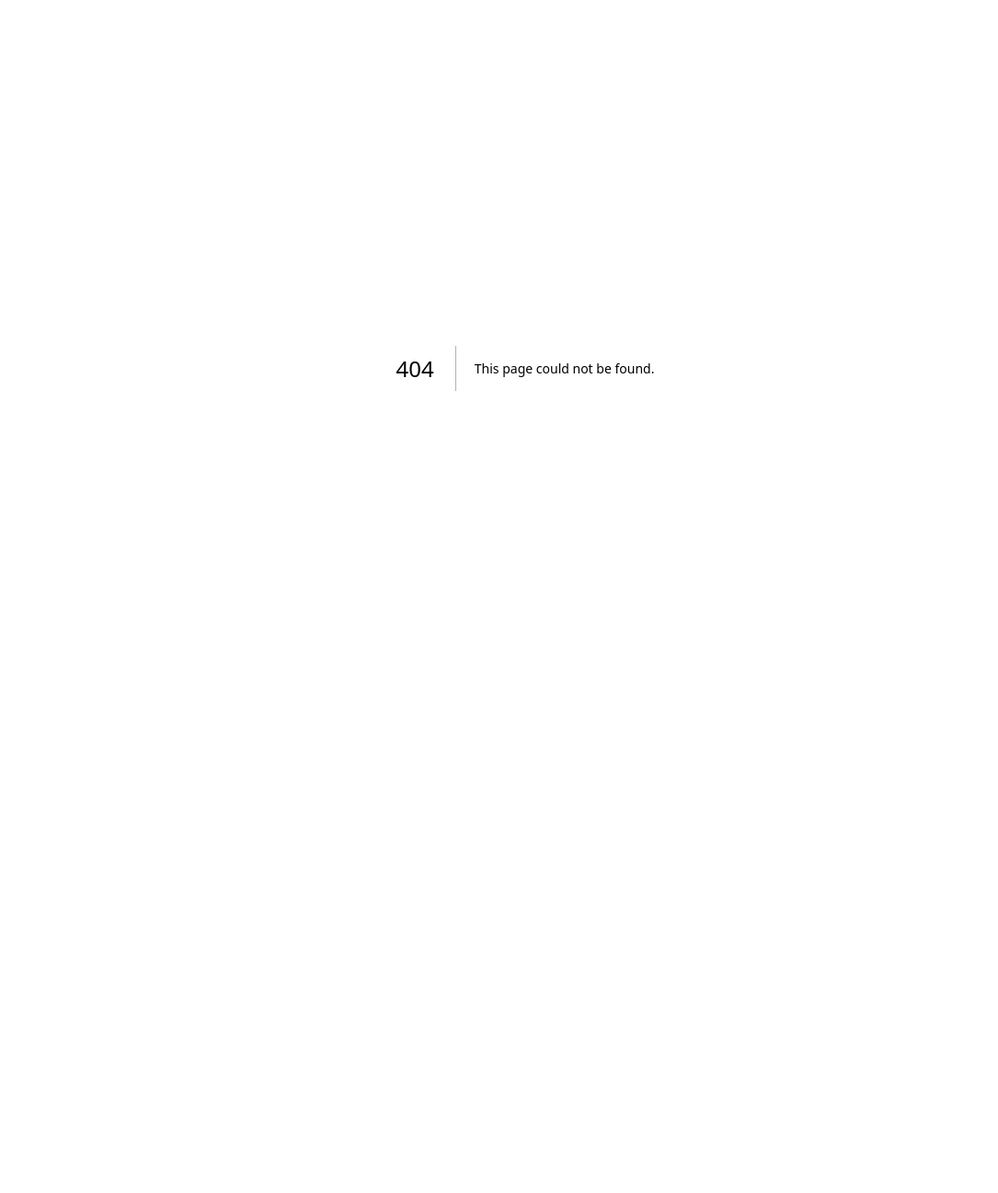
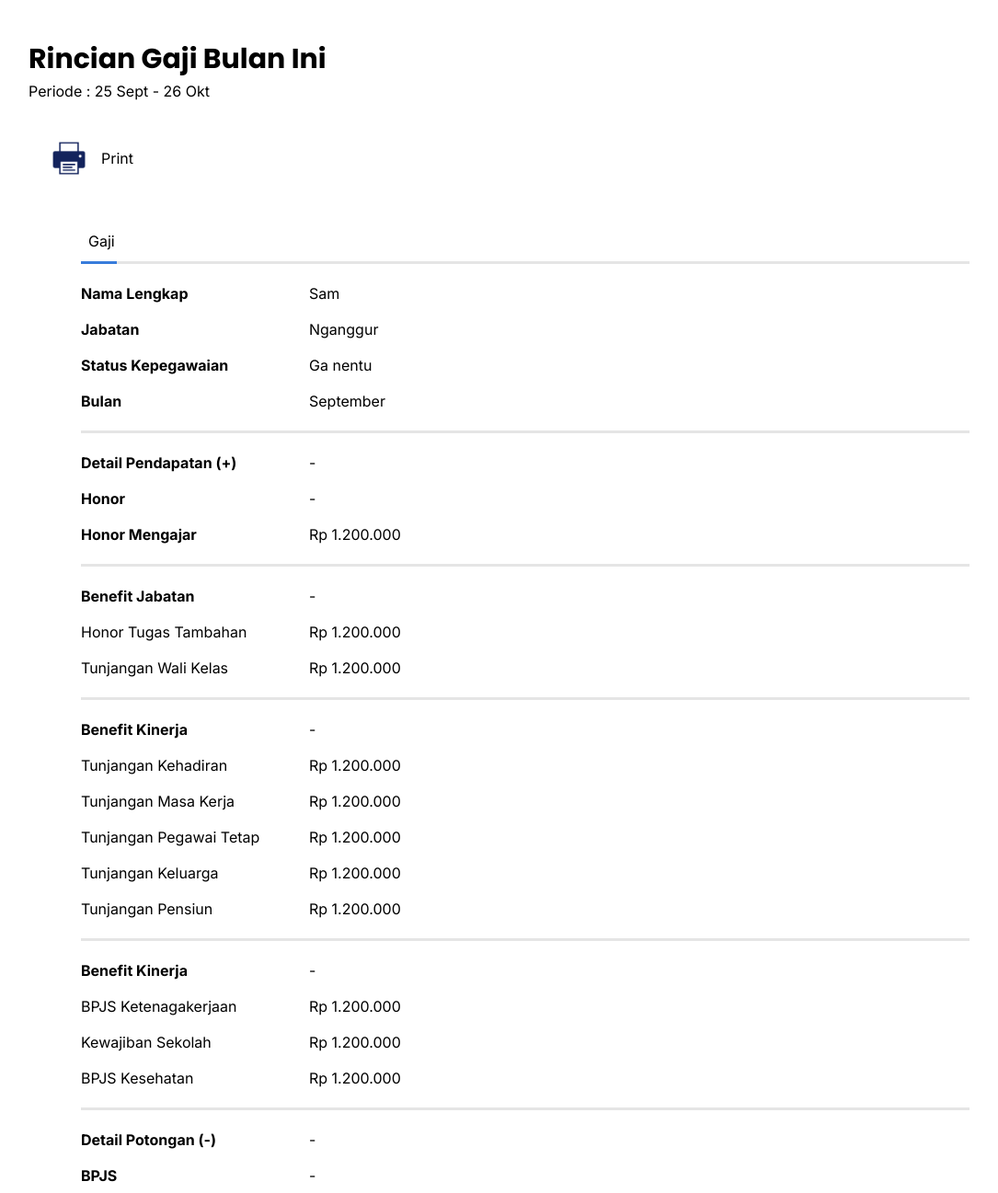
Before and after one commit to mulkihafizh/yayasan-prawitama-fe, a Next.js app: page /components/Keuangan/DetailGaji in a window 1280 px wide. Before the commit this address had no page. Shown: the top 1297 px of the page at 92% size, without its empty margins (69-1154 px from the left). Before the commit the page ends 800 px from the top, so only its background shows below. Built offline with nearby package versions, Linux system fonts and the light colour scheme.

Commit message:
detail gaji

```diff
--- /dev/null
+++ b/app/Detail-Gaji/page.tsx
@@ -0,0 +1,10 @@
+import React from "react";
+import DetailGaji from "../components/Keuangan/DetailGaji/page";
+
+export default function page() {
+  return (
+    <div className="DK">
+      <DetailGaji />
+    </div>
+  );
+}
--- /dev/null
+++ b/app/components/Keuangan/DetailGaji/detailgaji.module.css
@@ -0,0 +1,100 @@
+@import url("https://fonts.googleapis.com/css2?family=Inter:wght@300;400;500;600;700;800&family=Montserrat:wght@300;400;500;600;700;800&family=Poppins:wght@200;300;400;500;600;700;800&display=swap");
+
+.Parent {
+  display: flex;
+  flex-direction: column;
+  justify-content: flex-start;
+  align-items: flex-start;
+  width: 100%;
+  height: 100%;
+
+  .title {
+    display: flex;
+    flex-direction: column;
+    justify-content: flex-start;
+    align-items: flex-start;
+    width: 100%;
+    padding: 42px 100px;
+  }
+
+  .title h1 {
+    color: #000;
+    font-family: "Poppins", sans-serif;
+    font-size: 30px;
+    font-style: normal;
+    font-weight: 700;
+    line-height: normal;
+  }
+
+  .detail {
+    display: flex;
+    flex-direction: column;
+    justify-content: flex-start;
+    align-items: flex-start;
+    width: 100%;
+    padding: 0 125px;
+
+    .print {
+      display: flex;
+      flex-direction: row;
+      align-items: center;
+      gap: 1rem;
+      padding-bottom: 20px;
+    }
+
+    .details {
+      display: flex;
+      flex-direction: column;
+      justify-content: flex-start;
+      align-items: flex-start;
+      padding: 39px 32px;
+      margin-bottom: 74px;
+      width: 100%;
+      background-color: white;
+
+      .line {
+        width: 100%;
+
+        .rectangle {
+          width: 100%;
+          height: 3px;
+          background: linear-gradient(90deg, #387cdb 4%, #e5e5e5 4%);
+        }
+      }
+
+      .line p {
+        padding-left: 8px;
+        padding-bottom: 10px;
+      }
+
+      .desc {
+        display: flex;
+        flex-direction: column;
+        width: 100%;
+
+        .container {
+          display: flex;
+          flex-direction: row;
+          gap: 48px;
+          border-bottom: 3px solid #E5E5E5;
+          padding: 20px 0 20px 0;
+          width: 100%;
+
+          .list {
+            display: flex;
+            flex-direction: column;
+            gap: 15px;
+            max-width: 200px;
+            width: 100% ;
+          }
+
+          .output {
+            display: flex;
+            flex-direction: column;
+            gap: 15px;
+          }
+        }
+      }
+    }
+  }
+}
--- /dev/null
+++ b/app/components/Keuangan/DetailGaji/page.tsx
@@ -0,0 +1,142 @@
+import React from "react";
+import css from "./detailgaji.module.css";
+import Image from "next/image";
+
+export default function page() {
+  return (
+    <div className={css.Parent}>
+      <div className={css.title}>
+        <h1>Rincian Gaji Bulan Ini</h1>
+        <p>Periode : 25 Sept - 26 Okt</p>
+      </div>
+      <div className={css.detail}>
+        <div className={css.print}>
+          <Image src={"/print.png"} width={38} height={38} alt="print" />
+          <p>Print</p>
+        </div>
+        <div className={css.details}>
+          <div className={css.line}>
+            <p>Gaji</p>
+            <div className={css.rectangle}></div>
+          </div>
+          <div className={css.desc}>
+            <div className={css.container}>
+              <div className={css.list}>
+                <strong>Nama Lengkap</strong>
+                <strong>Jabatan</strong>
+                <strong>Status Kepegawaian</strong>
+                <strong>Bulan</strong>
+              </div>
+              <div className={css.output}>
+                <p>Sam</p>
+                <p>Nganggur</p>
+                <p>Ga nentu</p>
+                <p>September</p>
+              </div>
+            </div>
+            <div className={css.container}>
+              <div className={css.list}>
+                <strong>Detail Pendapatan (+)</strong>
+                <strong>Honor</strong>
+                <strong>Honor Mengajar</strong>
+              </div>
+              <div className={css.output}>
+                <p>-</p>
+                <p>-</p>
+                <p>Rp 1.200.000</p>
+              </div>
+            </div>
+            <div className={css.container}>
+              <div className={css.list}>
+                <strong>Benefit Jabatan</strong>
+                <p>Honor Tugas Tambahan</p>
+                <p>Tunjangan Wali Kelas</p>
+              </div>
+              <div className={css.output}>
+                <p>-</p>
+                <p>Rp 1.200.000</p>
+                <p>Rp 1.200.000</p>
+              </div>
+            </div>
+            <div className={css.container}>
+              <div className={css.list}>
+                <strong>Benefit Kinerja</strong>
+                <p>Tunjangan Kehadiran</p>
+                <p>Tunjangan Masa Kerja</p>
+                <p>Tunjangan Pegawai Tetap</p>
+                <p>Tunjangan Keluarga</p>
+                <p>Tunjangan Pensiun</p>
+              </div>
+              <div className={css.output}>
+                <p>-</p>
+                <p>Rp 1.200.000</p>
+                <p>Rp 1.200.000</p>
+                <p>Rp 1.200.000</p>
+                <p>Rp 1.200.000</p>
+                <p>Rp 1.200.000</p>
+              </div>
+            </div>
+            <div className={css.container}>
+              <div className={css.list}>
+                <strong>Benefit Kinerja</strong>
+                <p>BPJS Ketenagakerjaan</p>
+                <p>Kewajiban Sekolah</p>
+                <p>BPJS Kesehatan</p>
+              </div>
+              <div className={css.output}>
+                <p>-</p>
+                <p>Rp 1.200.000</p>
+                <p>Rp 1.200.000</p>
+                <p>Rp 1.200.000</p>
+              </div>
+            </div>
+            <div className={css.container}>
+              <div className={css.list}>
+                <strong>Detail Potongan (-)</strong>
+                <strong>BPJS</strong>
+                <p>Ketenagakerjaan</p>
+                <p>Kewajiban Sekolah</p>
+                <p>Kewajiban Pegawai</p>
+                <p>BPJS Kesehatan</p>
+                <strong>Kesehatan</strong>
+                <p>Kewajiban Sekolah</p>
+                <p>Tambahan</p>
+              </div>
+              <div className={css.output}>
+                <p>-</p>
+                <p>-</p>
+                <p>Rp 1.200.000</p>
+                <p>Rp 1.200.000</p>
+                <p>Rp 1.200.000</p>
+                <p>Rp 1.200.000</p>
+                <p>-</p>
+                <p>Rp 1.200.000</p>
+                <p>Rp 1.200.000</p>
+              </div>
+            </div>
+            <div className={css.container}>
+              <div className={css.list}>
+                <strong>PPH21</strong>
+                <strong>Infak & Sodakoh</strong>
+                <strong>Iuran Pensiun</strong>
+              </div>
+              <div className={css.output}>
+                <p>Rp 1.200.000</p>
+                <p>Rp 1.200.000</p>
+                <p>Rp 1.200.000</p>
+              </div>
+            </div>
+            <div className={css.container}>
+              <div className={css.list}>
+                <strong>Total</strong>
+              </div>
+              <div className={css.output}>
+                <p>Rp 24.000.000</p>
+              </div>
+            </div>
+          </div>
+        </div>
+      </div>
+    </div>
+  );
+}
--- a/app/components/Keuangan/ListGaji/page.tsx
+++ b/app/components/Keuangan/ListGaji/page.tsx
@@ -2,6 +2,7 @@ import React from "react";
 import css from "./listgaji.module.css";
 import Image from "next/image";
 import DataGaji from "./Data/page";
+import Link from "next/link";
 
 export default function page() {
   return (
@@ -47,7 +48,9 @@ export default function page() {
                         backgroundColor: "#337ccf",
                       }}
                     >
+                      <Link href={'/Detail-Gaji'}>
                       Detail
+                      </Link>
                     </button>
                   </td>
                 </tr>
```
